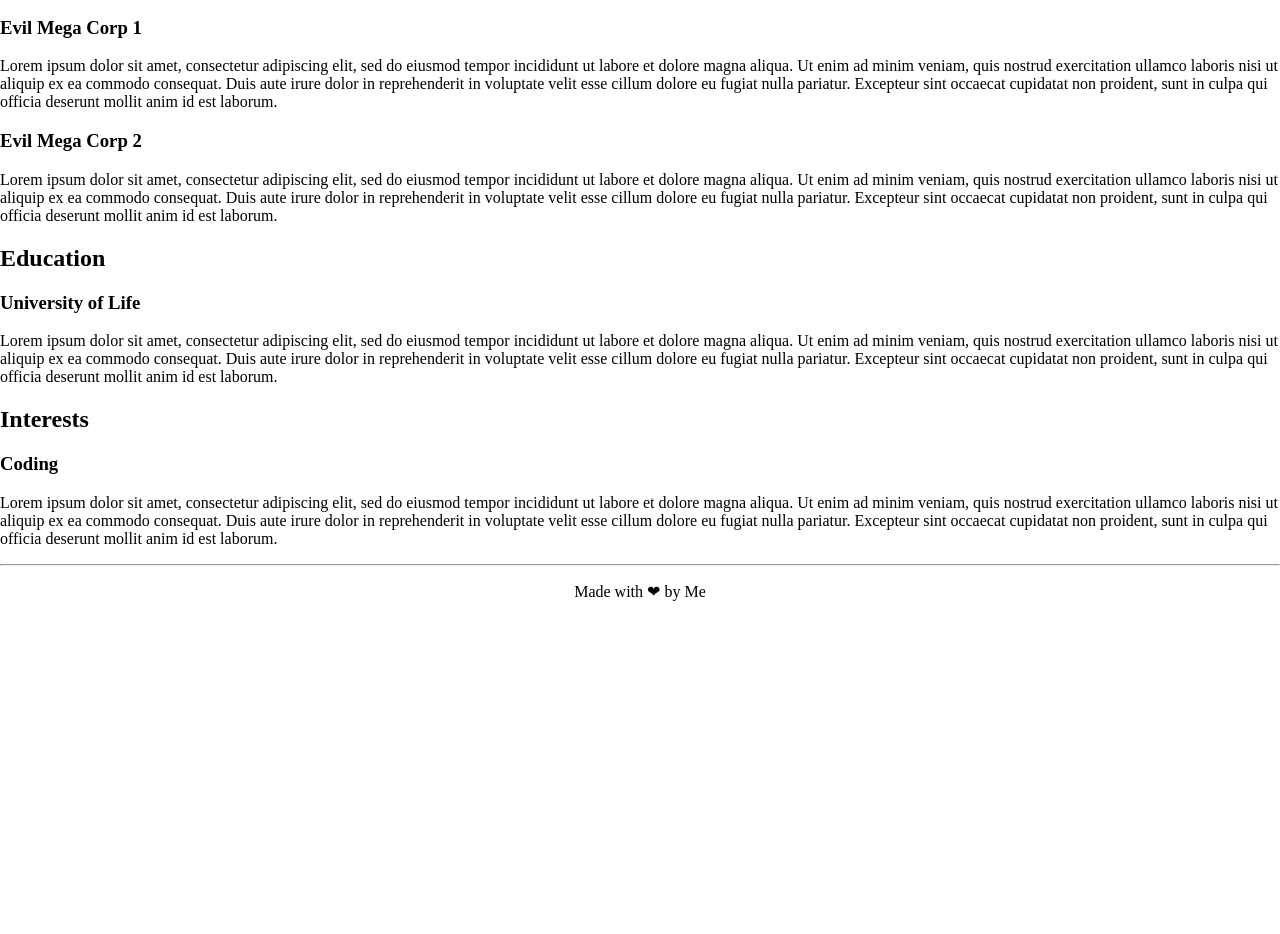
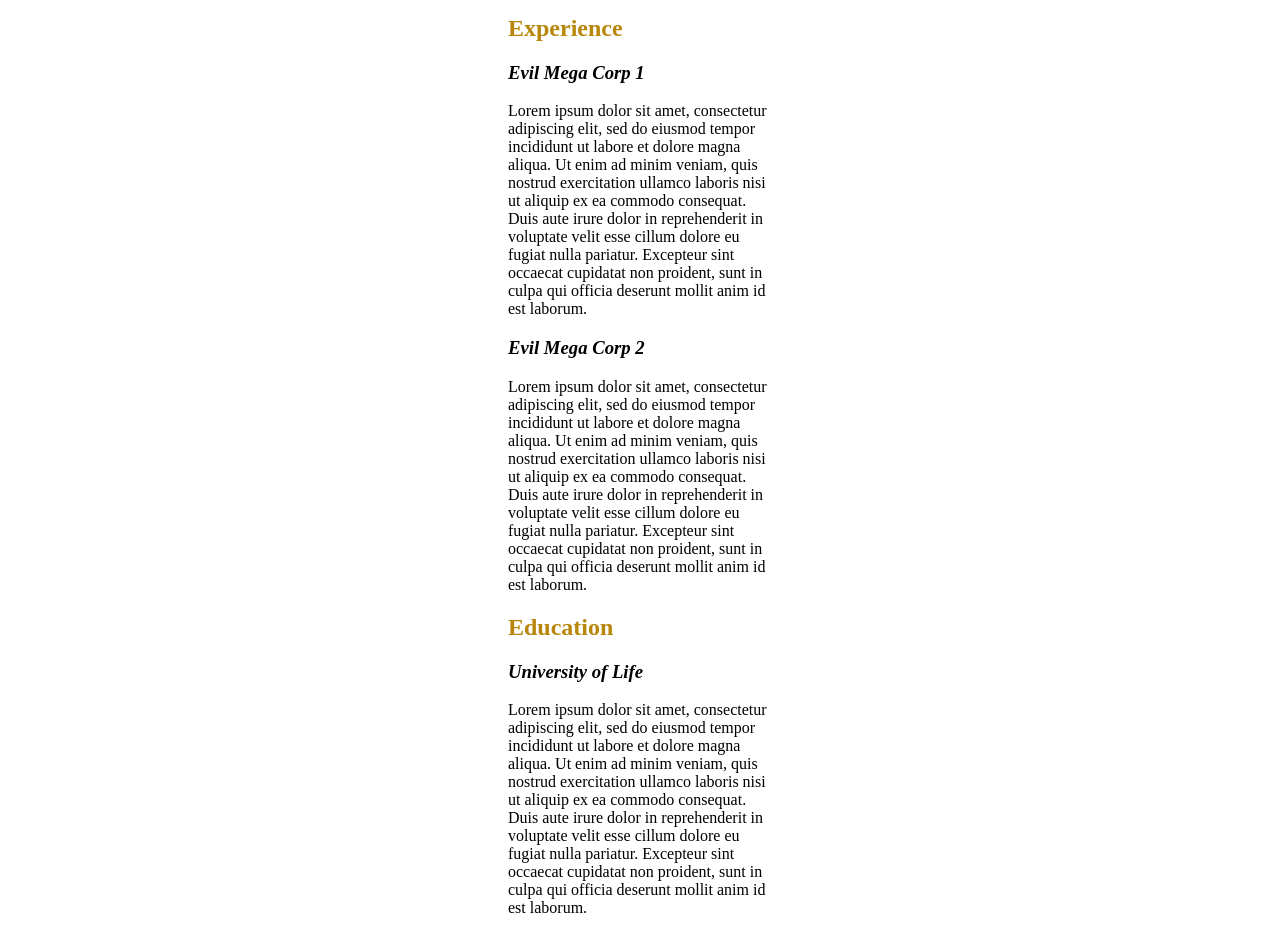
Before and after one commit to AndreaConti33/html-css-curriculum-vitae, a plain HTML site: page index.html in a window 1280 px wide. Shown: the part 386-1320 px from the top of the page. Before the commit the page ends 1003 px from the top, so only its background shows below. Drawn offline with Linux system fonts and the light colour scheme.

Commit message:
Avanzamento struttura CSS

```diff
--- a/index.html
+++ b/index.html
@@ -8,34 +8,35 @@
     <link rel="stylesheet" href="style.css">
 </head>
 <body id="body">
-    <!--Immagine, titolo e divisorio-->
+    <div id="div-main">
+        <!--Immagine, titolo e divisorio-->
     <header>
         <div id="div-header">
             <img id="img" src="img/profile.png" alt="">
             <h1>Pallino Pinco - Web Developer</h1>
-            <hr>
+            <hr id="hr-1">
         </div>
      </header>
     <!--Corpo del testo-->
     <main>
         <div>
-            <h2>Experience</h2>
-            <h3>Evil Mega Corp 1</h3>
+            <h2 class="titles-1">Experience</h2>
+            <h3 class="titles-2">Evil Mega Corp 1</h3>
             <p>Lorem ipsum dolor sit amet&comma; consectetur adipiscing elit&comma; sed do eiusmod tempor incididunt ut labore et dolore magna aliqua. Ut enim ad minim veniam&comma; quis nostrud exercitation ullamco laboris nisi ut aliquip ex ea commodo consequat. Duis aute irure dolor in reprehenderit in voluptate velit esse cillum dolore eu fugiat nulla pariatur. Excepteur sint occaecat cupidatat non proident&comma; sunt in culpa qui officia deserunt mollit anim id est laborum.</p>
 
         </div>
         <div>
-            <h3>Evil Mega Corp 2</h3>
+            <h3 class="titles-2">Evil Mega Corp 2</h3>
             <p>Lorem ipsum dolor sit amet&comma; consectetur adipiscing elit&comma; sed do eiusmod tempor incididunt ut labore et dolore magna aliqua. Ut enim ad minim veniam&comma; quis nostrud exercitation ullamco laboris nisi ut aliquip ex ea commodo consequat. Duis aute irure dolor in reprehenderit in voluptate velit esse cillum dolore eu fugiat nulla pariatur. Excepteur sint occaecat cupidatat non proident&comma; sunt in culpa qui officia deserunt mollit anim id est laborum.</p>
         </div>
         <div>
-            <h2>Education</h2>
-            <h3>University of Life</h3>
+            <h2 class="titles-1">Education</h2>
+            <h3 class="titles-2">University of Life</h3>
             <p>Lorem ipsum dolor sit amet&comma; consectetur adipiscing elit&comma; sed do eiusmod tempor incididunt ut labore et dolore magna aliqua. Ut enim ad minim veniam&comma; quis nostrud exercitation ullamco laboris nisi ut aliquip ex ea commodo consequat. Duis aute irure dolor in reprehenderit in voluptate velit esse cillum dolore eu fugiat nulla pariatur. Excepteur sint occaecat cupidatat non proident&comma; sunt in culpa qui officia deserunt mollit anim id est laborum.</p>
         </div>
         <div>
-            <h2>Interests</h2>
-            <h3>Coding</h3>
+            <h2 class="titles-1">Interests</h2>
+            <h3 class="titles-2">Coding</h3>
             <p>Lorem ipsum dolor sit amet&comma; consectetur adipiscing elit&comma; sed do eiusmod tempor incididunt ut labore et dolore magna aliqua. Ut enim ad minim veniam&comma; quis nostrud exercitation ullamco laboris nisi ut aliquip ex ea commodo consequat. Duis aute irure dolor in reprehenderit in voluptate velit esse cillum dolore eu fugiat nulla pariatur. Excepteur sint occaecat cupidatat non proident&comma; sunt in culpa qui officia deserunt mollit anim id est laborum.</p>
         </div>
         <hr>
@@ -44,5 +45,6 @@
     <footer>
         <p id="footer">Made with &#10084; by Me</p>
     </footer>
+    </div>
 </body>
 </html>
--- a/style.css
+++ b/style.css
@@ -1,5 +1,10 @@
 #body {
-    display:contents;
+    display:flex
+}
+#div-main {
+
+    margin-left: 500px;
+    margin-right: 500px;
 }
 #div-header {
     text-align: center;
@@ -9,8 +14,16 @@
 #img {
     width: 250px;
     height: 250px;
+}
 
-}
 #footer {
     text-align: center;
 }
+
+.titles-1 {
+    color:darkgoldenrod;
+}
+
+.titles-2 {
+    font-style: italic;
+}
```
